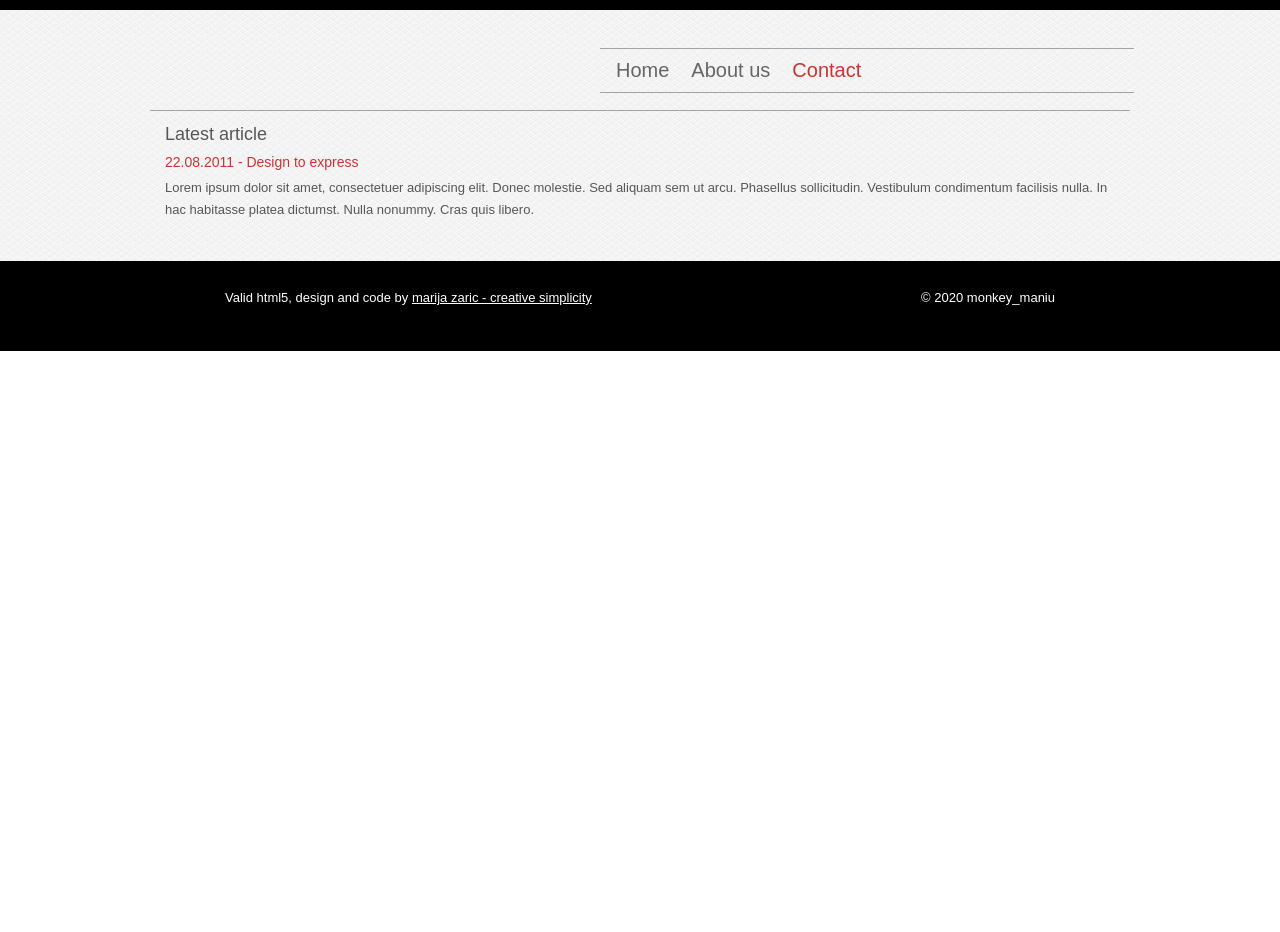
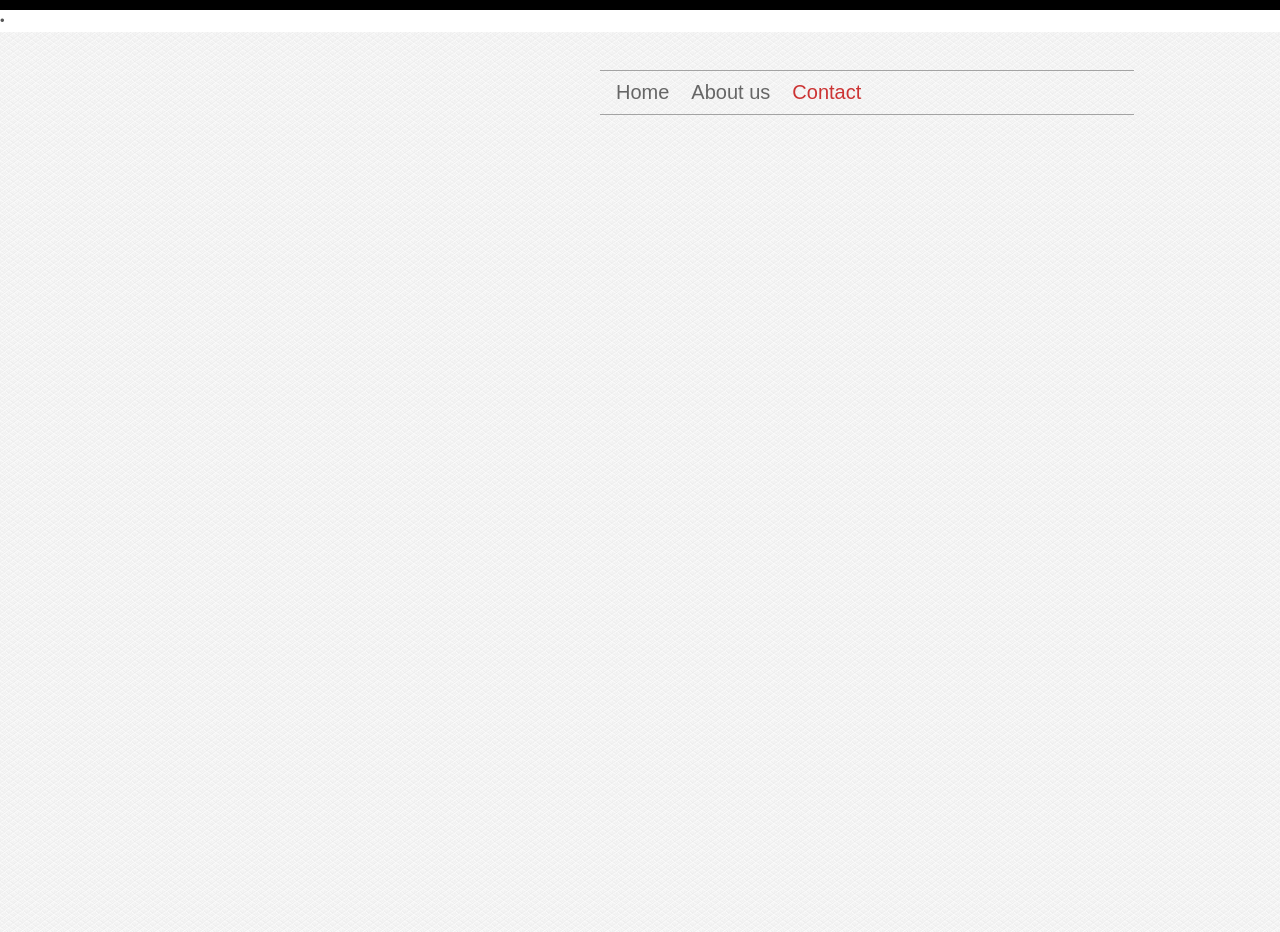
Before and after one commit to marekpistorius/blog.github.io, a Jekyll site: the page contact.html, which Jekyll copies as it is, in a window 1280 px wide. Built offline with Jekyll 4.4.1, drawn with Linux system fonts in a browser that asks for light colours; before the commit the page ends 910 px from its top, so only the background shows below that.

Commit message:
Update contact.html

```diff
--- a/contact.html
+++ b/contact.html
@@ -1,12 +1,9 @@
-<!doctype html>
+•<!doctype html>
 <html lang="en">
 <head>
 <meta charset="UTF-8">
 <title>Home</title>
 <link rel="icon" href="images/favicon.gif" type="image/x-icon"/>
- <!--[if lt IE 9]>
- <script src="http://html5shiv.googlecode.com/svn/trunk/html5.js"></script>
-  <![endif]-->
 <link rel="shortcut icon" href="images/favicon.gif" type="image/x-icon"/>
 <link rel="stylesheet" type="text/css" href="css/styles.css"/>
 </head>
@@ -17,70 +14,13 @@
     <!--start header-->
     <header>
       <!--start menu-->
-  	   <nav>
+           <nav>
          <ul>
          <li><a href="/">Home</a></li>
          <li><a href="/about.html">About us</a></li>
          <li><a href="#" class="current">Contact</a></li>
          </ul>
       </nav>
-  	   <!--end menu-->
-      <!--end header-->
-	</header>
-   <!--start intro-->
-   <!--section id="intro">
-      <hgroup>
-      <h1>"Simplicity is the ultimate sophistication"<span>- Leonardo da Vinci</span></h1>
-      <h2>Lorem ipsum dolor sit amet, consectetuer adipiscing elit. Donec molestie. Sed aliquam sem ut arcu. Phasellus sollicitudin.
-      Vestibulum condimentum  facilisis nulla. In hac habitasse platea dictumst. Nulla nonummy. Cras quis libero.</h2>
-      </hgroup>
-   </section-->
-   <!--end intro-->
-   <!--start holder-->
-   <!--div class="holder_content">
-      <section class="group1">
-         <h3>About us</h3>
-         <p>Lorem ipsum dolor sit amet, consectetuer adipiscing elit. Donec molestie. Sed aliquam sem ut arcu. Phasellus sollicitudin.
-         Vestibulum condimentum  facilisis nulla. In hac habitasse platea dictumst. Nulla nonummy.</p>
-         <a href="#"><span class="button">Read more</span></a>
-       </section>
-      <section class="group2">
-         <h3>Services</h3>
-         <p>Lorem ipsum dolor sit amet, consectetuer adipiscing elit. Donec molestie. Sed aliquam sem ut arcu. Phasellus sollicitudin.
-         Vestibulum condimentum  facilisis nulla. In hac habitasse platea dictumst. Nulla nonummy.</p>
-         <a href="#"><span class="button">Read more</span></a>
-       </section>
-      <section class="group3">
-         <h3>Latest news</h3>
-         <p>Lorem ipsum dolor sit amet, consectetuer adipiscing elit. Donec molestie. Sed aliquam sem ut arcu. Phasellus sollicitudin.
-         Vestibulum condimentum facilisis nulla. In hac habitasse platea dictumst. Nulla nonummy.   </p>
-         <a href="#"><span class="button">Read more</span></a>
-   	</section>
-	</div-->
-	<!--end holder-->
-   <!--start holder-->
-   <div class="holder_content">
-      <section class="group4">
-         <h3>Latest article</h3>
-         <article>
-         <h4>22.08.2011  - Design to express </h4>
-         <p>Lorem ipsum dolor sit amet, consectetuer adipiscing elit. Donec molestie. Sed aliquam sem ut arcu. Phasellus sollicitudin. Vestibulum condimentum facilisis nulla. In hac habitasse platea dictumst. Nulla nonummy. Cras quis libero.</p>
-         </article>
-       </section>
-   </div>
-   <!--end holder-->
-   </div>
-   <!--end container-->
-   <!--start footer-->
-   <footer>
-      <div class="container">
-         <div id="FooterTwo"> © 2020 monkey_maniu </div>
-         <div id="FooterTree"> Valid html5, design and code by <a href="http://www.marijazaric.com">marija zaric - creative simplicity</a> </div>
-      </div>
-   </footer>
-   <!--end footer-->
-   </div>
-   <!--end bg-->
-   <!-- Free template distributed by http://freehtml5templates.com -->
-  </body>
-</html>
+      <!--end menu-->
+    <!--end header-->
+    </header>
```
